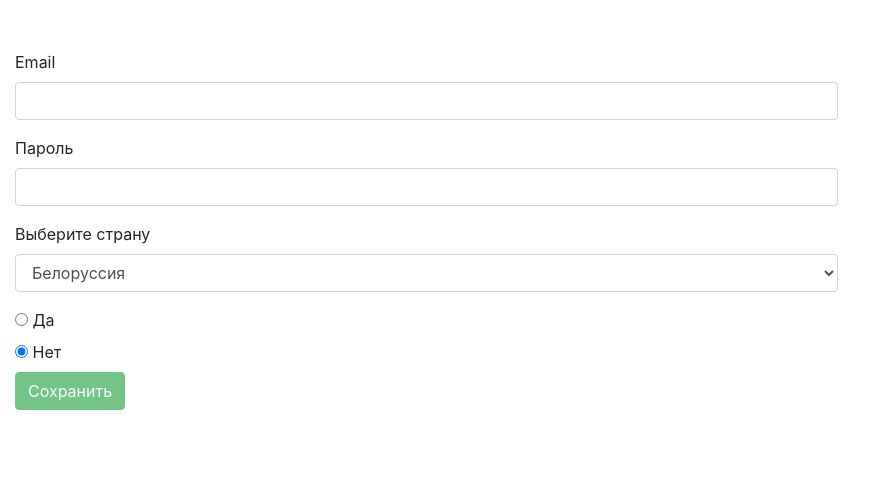
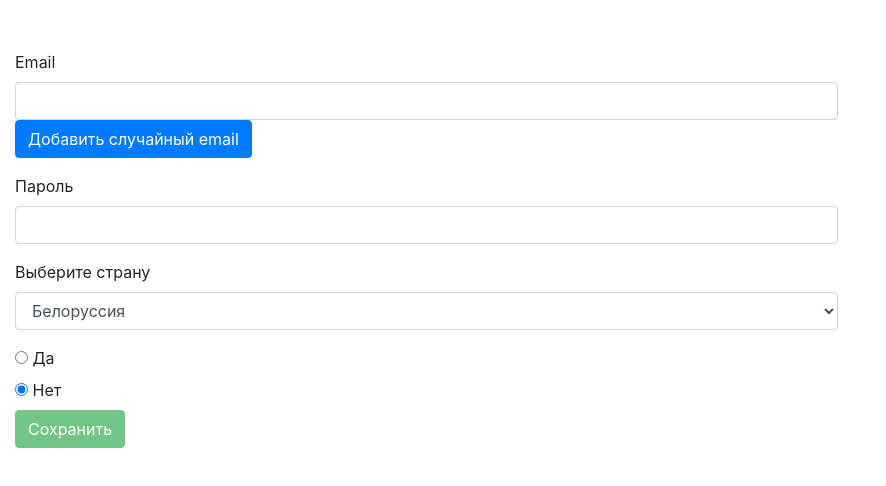
Before and after one commit to academind-345590/ng-theory, an Angular app: page / in a window 1280 px wide. Shown: the top 486 px of the page, without its empty margins (0-886 px from the left). Built offline with nearby package versions, Linux system fonts and the light colour scheme.

Commit message:
form: template-driven pattern : dinamic chenge

```diff
--- a/src/app/app.component.html
+++ b/src/app/app.component.html
@@ -15,6 +15,7 @@
         <p *ngIf="refEmail.invalid &&  refEmail.touched">
           Введите корректный email
         </p>
+        <button  type="button" class="btn btn-primary" (click)="clickRandEmail()" >Добавить случайный email</button>
       </div>
       <div class="form-group">
         <label>Пароль</label>
--- a/src/app/app.component.ts
+++ b/src/app/app.component.ts
@@ -1,4 +1,4 @@
-import { Component } from '@angular/core';
+import { Component, ViewChild } from '@angular/core';
 import { NgForm } from '@angular/forms';
 
 
@@ -7,6 +7,8 @@ import { NgForm } from '@angular/forms';
   templateUrl: './app.component.html',
 })
 export class AppComponent {
+
+  @ViewChild('form',{static: true}) form: NgForm;
 
   answers = [{
     type: 'yes',
@@ -19,7 +21,23 @@ export class AppComponent {
   defaultAnswer = "no";
   defaultCantry = "by"
 
-  submitForm(form: NgForm){
-    console.log('Submited!', form);
+  submitForm(){
+    console.log('Submited!', this.form);
   }
+
+  clickRandEmail(){
+    const randEmail = 'rand@email.com';
+    // this.form.setValue({
+    //   user:{
+    //     pass: '',
+    //     email: randEmail
+    //   },
+    //   country: '',
+    //   answer: ''
+    // })
+    this.form.form.patchValue({
+      user: { email: randEmail }
+    });
+  }
+
 }
```
